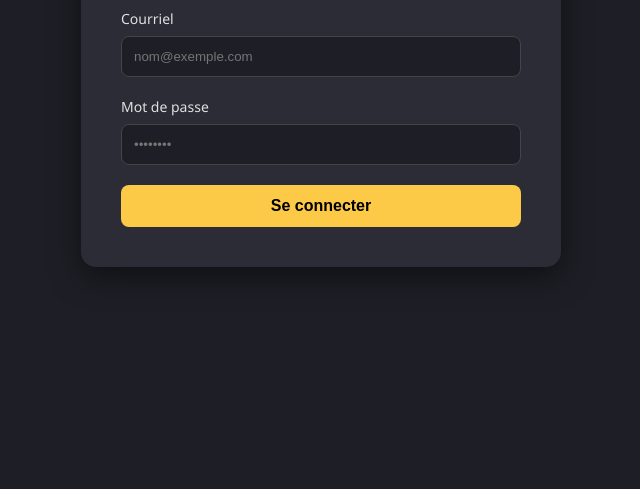
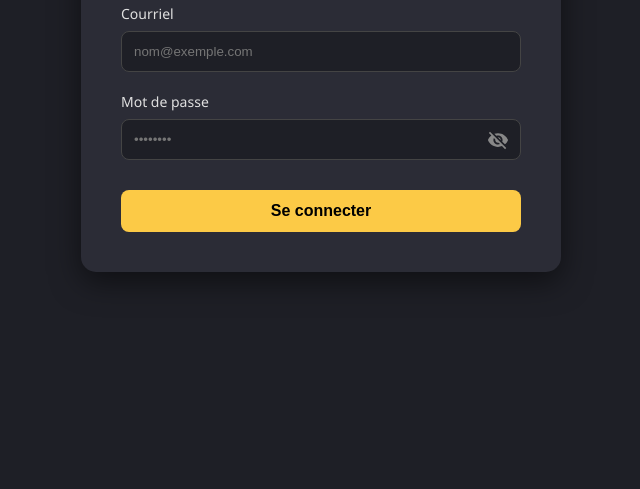
Before and after one commit to xBloomx/mon-site, a plain HTML site: page login.html in a window 1280 px wide. Shown: the part 311-800 px from the top of the page, without its empty margins (319-959 px from the left). Drawn offline with nearby package versions, Linux system fonts and the light colour scheme.

Commit message:
Update login.html

```diff
--- a/login.html
+++ b/login.html
@@ -71,6 +71,41 @@
             border-color: var(--btn-yellow);
         }
 
+        /* --- NOUVEAU : STYLE POUR L'ŒIL --- */
+        .password-wrapper {
+            position: relative;
+            display: flex;
+            align-items: center;
+        }
+
+        .password-wrapper input {
+            padding-right: 45px; /* Laisse de l'espace pour l'icône */
+        }
+
+        .eye-btn {
+            position: absolute;
+            right: 12px;
+            background: none;
+            border: none;
+            color: #888;
+            cursor: pointer;
+            padding: 0;
+            display: flex;
+            align-items: center;
+            justify-content: center;
+            transition: 0.2s;
+        }
+
+        .eye-btn:hover {
+            color: var(--text-light);
+        }
+
+        .eye-btn svg {
+            width: 22px;
+            height: 22px;
+            fill: currentColor;
+        }
+
         .login-btn {
             width: 100%;
             padding: 12px;
@@ -82,6 +117,7 @@
             font-weight: bold;
             cursor: pointer;
             transition: 0.3s;
+            margin-top: 10px;
         }
 
         .login-btn:hover {
@@ -98,7 +134,7 @@
 </head>
 <body>
 
-    <div class="login-container">
+    <form class="login-container" onsubmit="event.preventDefault(); seConnecter();">
         <h2>Connexion</h2>
 
         <div class="input-group">
@@ -108,19 +144,42 @@
 
         <div class="input-group">
             <label for="password">Mot de passe</label>
-            <input type="password" id="password" placeholder="••••••••" required>
+            <div class="password-wrapper">
+                <input type="password" id="password" placeholder="••••••••" required>
+                <button type="button" class="eye-btn" onclick="togglePassword()" title="Afficher le mot de passe">
+                    <svg id="eye-icon" viewBox="0 0 24 24">
+                        <path d="M12 7c2.76 0 5 2.24 5 5 0 .65-.13 1.26-.36 1.83l2.92 2.92c1.51-1.25 2.7-2.89 3.43-4.75-1.73-4.39-6-7.5-11-7.5-1.4 0-2.74.25-3.98.7l2.16 2.16C10.74 7.13 11.35 7 12 7zM2 4.27l2.28 2.28.46.46C3.08 8.3 1.78 10.02 1 12c1.73 4.39 6 7.5 11 7.5 1.55 0 3.03-.3 4.38-.84l.42.42L19.73 22 21 20.73 3.27 3 2 4.27zM7.53 9.8l1.55 1.55c-.05.21-.08.43-.08.65 0 1.66 1.34 3 3 3 .22 0 .44-.03.65-.08l1.55 1.55c-.67.33-1.41.53-2.2.53-2.76 0-5-2.24-5-5 0-.79.2-1.53.53-2.2zm4.31-.78l3.15 3.15.02-.16c0-1.66-1.34-3-3-3l-.17.01z"/>
+                    </svg>
+                </button>
+            </div>
         </div>
 
-        <button class="login-btn" onclick="seConnecter()">Se connecter</button>
+        <button type="submit" class="login-btn">Se connecter</button>
 
         <div id="error-message">Courriel ou mot de passe incorrect.</div>
-    </div>
+    </form>
 
     <script>
         // Initialisation de Supabase
         const supabaseUrl = 'https://ipxmloqgoukieuerbxtl.supabase.co';
         const supabaseKey = 'sb_publishable_jVOmm2g3WLxtIrr-rVRvtA_aWaUtB-E';
         const supabaseClient = window.supabase.createClient(supabaseUrl, supabaseKey);
+
+        // --- NOUVEAU : Fonction pour afficher/masquer le mot de passe ---
+        function togglePassword() {
+            const pwdInput = document.getElementById('password');
+            const eyeIcon = document.getElementById('eye-icon');
+
+            if (pwdInput.type === 'password') {
+                pwdInput.type = 'text';
+                // Change l'icône pour l'œil ouvert
+                eyeIcon.innerHTML = '<path d="M12 4.5C7 4.5 2.73 7.61 1 12c1.73 4.39 6 7.5 11 7.5s9.27-3.11 11-7.5c-1.73-4.39-6-7.5-11-7.5zM12 17c-2.76 0-5-2.24-5-5s2.24-5 5-5 5 2.24 5 5-2.24 5-5 5zm0-8c-1.66 0-3 1.34-3 3s1.34 3 3 3 3-1.34 3-3-1.34-3-3-3z"/>';
+            } else {
+                pwdInput.type = 'password';
+                // Change l'icône pour l'œil barré
+                eyeIcon.innerHTML = '<path d="M12 7c2.76 0 5 2.24 5 5 0 .65-.13 1.26-.36 1.83l2.92 2.92c1.51-1.25 2.7-2.89 3.43-4.75-1.73-4.39-6-7.5-11-7.5-1.4 0-2.74.25-3.98.7l2.16 2.16C10.74 7.13 11.35 7 12 7zM2 4.27l2.28 2.28.46.46C3.08 8.3 1.78 10.02 1 12c1.73 4.39 6 7.5 11 7.5 1.55 0 3.03-.3 4.38-.84l.42.42L19.73 22 21 20.73 3.27 3 2 4.27zM7.53 9.8l1.55 1.55c-.05.21-.08.43-.08.65 0 1.66 1.34 3 3 3 .22 0 .44-.03.65-.08l1.55 1.55c-.67.33-1.41.53-2.2.53-2.76 0-5-2.24-5-5 0-.79.2-1.53.53-2.2zm4.31-.78l3.15 3.15.02-.16c0-1.66-1.34-3-3-3l-.17.01z"/>';
+            }
+        }
 
         async function seConnecter() {
             const emailInput = document.getElementById('email').value;
```
